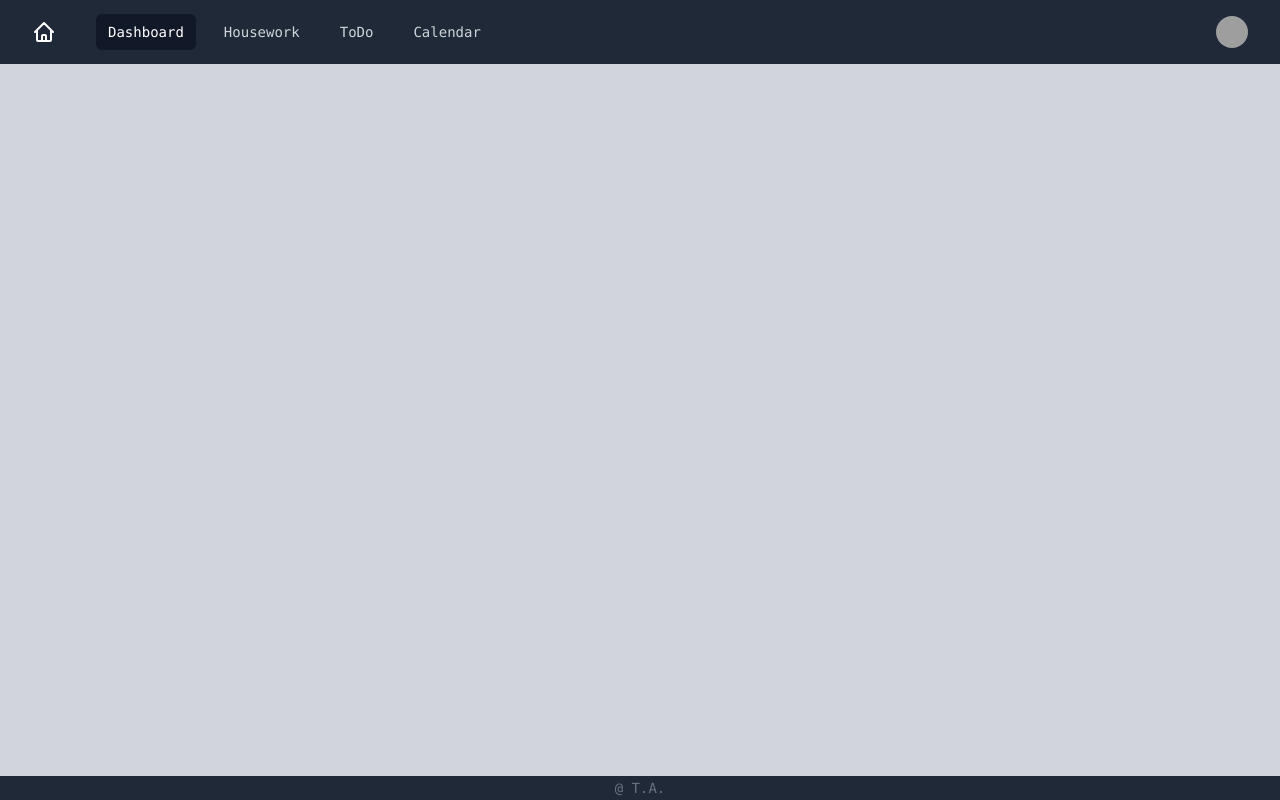
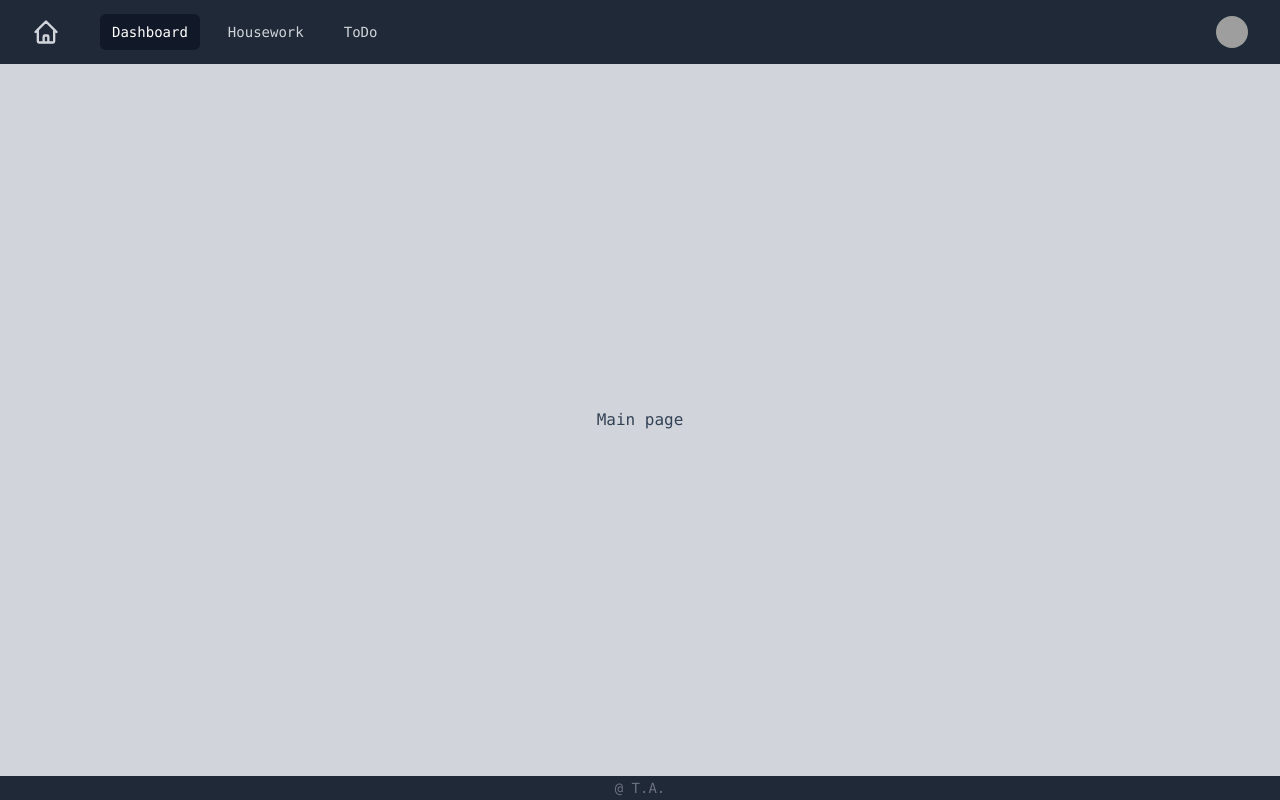
Before and after one commit to Takuya-Akuzawa/kajiyaro-frontend, a Next.js app: page / in a window 1280 px wide. Built offline with nearby package versions, Linux system fonts and the light colour scheme; grey boxes are pictures that could not be loaded.

Commit message:
ヘッダー・フッター、ページ遷移作成

```diff
--- a/components/Layout.js
+++ b/components/Layout.js
@@ -1,7 +1,8 @@
 import Head from "next/head";
 import { Fragment } from 'react'
 import { Disclosure, Menu, Transition } from '@headlessui/react'
-import { BellIcon, MenuIcon, XIcon } from '@heroicons/react/outline'
+import { MenuIcon, XIcon } from '@heroicons/react/outline'
+import Link from "next/link";
 
 const user = {
   name: 'Takuya Akuzawa',
@@ -10,10 +11,10 @@ const user = {
     'https://placehold.jp/d2d1d1/ffffff/50x50.png?text=image',
 }
 const navigation = [
-  { name: 'Dashboard', href: '#', current: true },
-  { name: 'Housework', href: '#', current: false },
-  { name: 'ToDo', href: '#', current: false },
-  { name: 'Calendar', href: '#', current: false },
+  { name: 'Dashboard', href: '/', current: true },
+  { name: 'Housework', href: '/housework-page', current: false },
+  { name: 'ToDo', href: '/todo-page', current: false },
+  // { name: 'Calendar', href: '#', current: false },
 ]
 const userNavigation = [
   { name: 'Your Profile', href: '#' },
@@ -27,7 +28,7 @@ function classNames(...classes) {
 
 export default function Layout({ children, title = "Default title" }) {
   return (
-    <div className="flex justify-center items-center flex-col min-h-screen text-white font-mono bg-gray-300">
+    <div className="flex justify-center items-center flex-col min-h-screen text-slate-700 font-mono bg-gray-300">
 
       <Head>
         <title>{title}</title>
@@ -41,14 +42,23 @@ export default function Layout({ children, title = "Default title" }) {
                 <div className="flex items-center justify-between h-16">
                   <div className="flex items-center">
                     <div className="flex-shrink-0">
-                      <svg className="w-6 h-6" fill="none" stroke="currentColor" viewBox="0 0 24 24" xmlns="http://www.w3.org/2000/svg"><path strokeLinecap="round" strokeLinejoin="round" strokeWidth={2} d="M3 12l2-2m0 0l7-7 7 7M5 10v10a1 1 0 001 1h3m10-11l2 2m-2-2v10a1 1 0 01-1 1h-3m-6 0a1 1 0 001-1v-4a1 1 0 011-1h2a1 1 0 011 1v4a1 1 0 001 1m-6 0h6" /></svg>
+
+                      <Link href="/">
+                        <svg className="w-7 h-7 rounded-md text-gray-300 hover:bg-gray-700 hover:text-white"
+                          fill="none"
+                          stroke="currentColor"
+                          viewBox="0 0 24 24"
+                          xmlns="http://www.w3.org/2000/svg">
+                          <path strokeLinecap="round" strokeLinejoin="round" strokeWidth={2} d="M3 12l2-2m0 0l7-7 7 7M5 10v10a1 1 0 001 1h3m10-11l2 2m-2-2v10a1 1 0 01-1 1h-3m-6 0a1 1 0 001-1v-4a1 1 0 011-1h2a1 1 0 011 1v4a1 1 0 001 1m-6 0h6" />
+                        </svg>
+                      </Link>
                     </div>
                     <div className="hidden md:block">
                       <div className="ml-10 flex items-baseline space-x-4">
                         {navigation.map((item) => (
+                          <Link href={item.href}>
                             <a
                               key={item.name}
-                            href={item.href}
                               className={classNames(
                                 item.current
                                   ? 'bg-gray-900 text-white'
@@ -59,6 +69,7 @@ export default function Layout({ children, title = "Default title" }) {
                             >
                               {item.name}
                             </a>
+                          </Link>
                         ))}
                       </div>
                     </div>
@@ -128,10 +139,10 @@ export default function Layout({ children, title = "Default title" }) {
               <Disclosure.Panel className="md:hidden">
                 <div className="px-2 pt-2 pb-3 space-y-1 sm:px-3">
                   {navigation.map((item) => (
+                    <Link href={item.href}>
                       <Disclosure.Button
                         key={item.name}
                         as="a"
-                      href={item.href}
                         className={classNames(
                           item.current ? 'bg-gray-900 text-white' : 'text-gray-300 hover:bg-gray-700 hover:text-white',
                           'block px-3 py-2 rounded-md text-base font-medium'
@@ -140,6 +151,7 @@ export default function Layout({ children, title = "Default title" }) {
                       >
                         {item.name}
                       </Disclosure.Button>
+                    </Link>
                   ))}
                 </div>
                 <div className="pt-4 pb-3 border-t border-gray-700">
@@ -182,7 +194,8 @@ export default function Layout({ children, title = "Default title" }) {
         {children}
       </main>
 
-      <footer className="w-full h-6 flex justify-center items-center text-gray-500 text-sm bg-gray-800">
+      <footer
+        className="w-full h-6 flex justify-center items-center text-gray-500 text-sm bg-gray-800">
         @ T.A.
       </footer>
     </div>
--- a/components/Main.js
+++ b/components/Main.js
@@ -1,3 +1,7 @@
 export default function Main() {
-  return <></>
+  return (
+    <div>
+      Main page
+    </div>
+  )
 }
--- /dev/null
+++ b/pages/housework-page.js
@@ -0,0 +1,9 @@
+import Layout from "../components/Layout";
+
+export default function HouseworkList() {
+  return (
+    <Layout title="Housework">
+      <div>Housework List</div>
+    </Layout>
+  )
+}
--- /dev/null
+++ b/pages/todo-page.js
@@ -0,0 +1,9 @@
+import Layout from "../components/Layout";
+
+export default function TodoList() {
+  return (
+    <Layout title="ToDo">
+      <div>ToDo List</div>
+    </Layout>
+  )
+}
```
Lines whose indentation alone changed are shown as unchanged.
